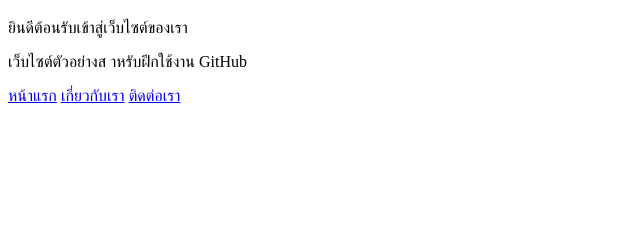
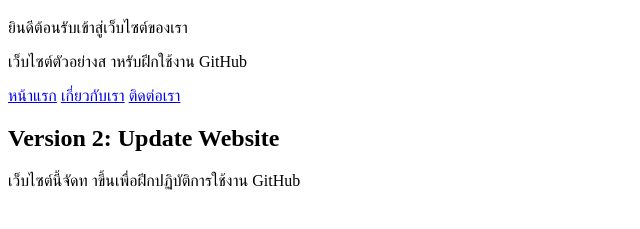
Before and after one commit to JitladaJui/69Dev03-github-put-, a plain HTML site: page index.html in a window 1280 px wide. Shown: the part 61-290 px from the top of the page, without its empty margins (0-640 px from the left). Drawn offline with Linux system fonts and the light colour scheme.

Commit message:
Update Website Content

```diff
--- a/index.html
+++ b/index.html
@@ -12,5 +12,7 @@
     <a href="index.html">หน้าแรก</a>
     <a href="about.html">เกี่ยวกับเรา</a>
     <a href="contact.html">ติดต่อเรา</a>
+    <h2>Version 2: Update Website</h2>
+    <p>เว็บไซต์นี้จัดท าขึ้นเพื่อฝึกปฏิบัติการใช้งาน GitHub</p>
 </body>
 </html>
```
